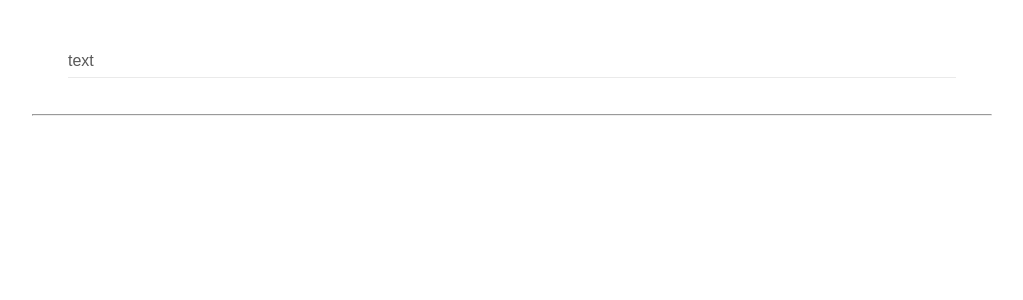
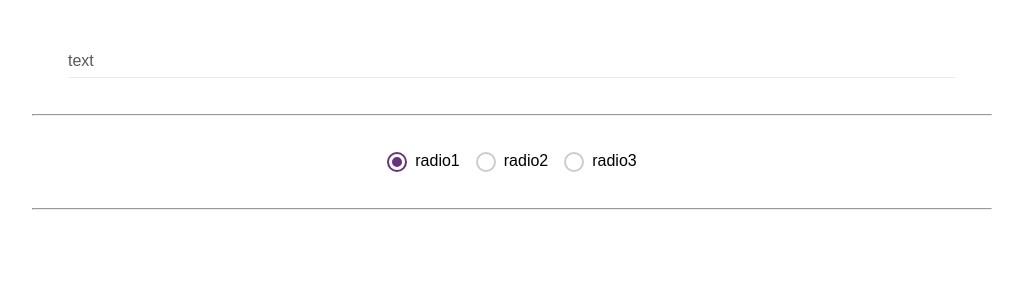
Before and after one commit to chloe463/violet, a React (Create React App) app: page / in a window 1280 px wide. Shown: the top 300 px of the page, without its empty margins (128-1151 px from the left). Built offline with nearby package versions, Linux system fonts and the light colour scheme; the HTML template or start-up script is replaced by a standard one.

Commit message:
feat(Radio): Add Radio component

```diff
--- a/src/App.tsx
+++ b/src/App.tsx
@@ -2,10 +2,12 @@ import * as React from 'react';
 import './App.css';
 
 import InputText from './lib/Forms/InputText/InputText';
+import Radio from './lib/Forms/Radio/Radio';
 
 interface IAppState {
   name: string;
   text: number | string;
+  radio: number | string;
 }
 
 class App extends React.Component<{}, IAppState> {
@@ -13,13 +15,19 @@ class App extends React.Component<{}, IAppState> {
     super(props);
     this.state = {
       name: 'Violet',
-      text: ''
+      radio: 'val1',
+      text: '',
     };
     this.onInputTextChange = this.onInputTextChange.bind(this);
+    this.onRadioChange     = this.onRadioChange.bind(this);
   }
 
   public onInputTextChange(event: any) {
     this.setState({ text: event.target.value });
+  }
+
+  public onRadioChange(event: any) {
+    this.setState({ radio: event.target.value });
   }
 
   public render() {
@@ -33,6 +41,12 @@ class App extends React.Component<{}, IAppState> {
               onChange={this.onInputTextChange}/>
           </div>
           <hr />
+          <div className="Form__element">
+            <Radio name="radio" value="val1" label="radio1" onChange={this.onRadioChange} defaultChecked={this.state.radio==='val1'}/>
+            <Radio name="radio" value="val2" label="radio2" onChange={this.onRadioChange} defaultChecked={this.state.radio==='val2'}/>
+            <Radio name="radio" value="val3" label="radio3" onChange={this.onRadioChange} defaultChecked={this.state.radio==='val3'}/>
+          </div>
+          <hr />
         </form>
       </div>
     );
--- /dev/null
+++ b/src/lib/Forms/Radio/Radio.css
@@ -0,0 +1,90 @@
+.Radio {
+  position: relative;
+  display: inline-flex;
+  margin: 0 8px;
+  cursor: pointer;
+}
+
+.Radio__circleContainer {
+  position: relative;
+  display: inline-block;
+  width: 20px;
+  height: 20px;
+  margin-right: 8px;
+}
+
+.Radio__inputRadio {
+  display: inline-block;
+  opacity: 0;
+  width: 0;
+  height: 0;
+}
+
+.Radio__outerCircle {
+  position: absolute;
+  top: 0;
+  left: 0;
+  display: inline-block;
+  box-sizing: border-box;
+  width: 20px;
+  height: 20px;
+  border: 2px solid #cccccc;
+  border-radius: 50%;
+}
+
+.Radio__innerCircle {
+  position: absolute;
+  top: 3px;
+  left: 3px;
+  display: inline-block;
+  box-sizing: border-box;
+  width: 14px;
+  height: 14px;
+  border: 2px solid #cccccc;
+  border-radius: 50%;
+  transition-property: transform;
+  transition-duration: 200ms;
+  transition-timing-function: ease-out;
+  transform: scale(0);
+}
+
+input[type="radio"].Radio__inputRadio:checked + .Radio__outerCircle {
+  border-color: var(--brand);
+}
+input[type="radio"].Radio__inputRadio:checked ~ .Radio__innerCircle {
+  border-color: white;
+  background-color: var(--brand);
+  transform: scale(1);
+}
+
+input[type="radio"].Radio__inputRadio:checked ~ .Radio__ripple {
+  position: absolute;
+  display: inline-block;
+  background-color: var(--brand);
+  width: 50px;
+  height: 50px;
+  top: -15px;
+  left: -15px;
+  border-radius: 50%;
+  opacity: 0;
+  transform: scale(0);
+  animation: radio-ripple 640ms ease-out;
+}
+
+@keyframes radio-ripple {
+  from {
+    opacity: 1;
+  }
+  40% {
+    transform: scale(1);
+    opacity: 0.1;
+  }
+  90% {
+    transform: scale(1);
+    opacity: 0.05;
+  }
+  to {
+    transform: scale(1);
+    opacity: 0;
+  }
+}
--- /dev/null
+++ b/src/lib/Forms/Radio/Radio.tsx
@@ -0,0 +1,38 @@
+import * as React from 'react';
+import './Radio.css';
+
+export interface IRadioProps {
+  name: string;
+  label: string;
+  value: any;
+  defaultChecked: boolean;
+  onFocus?: (event) => void;
+  onBlur?: (event) => void;
+  onChange: (event) => void;
+}
+
+export default class Radio extends React.Component<IRadioProps> {
+
+  render() {
+    return (
+      <label className="Radio">
+        <span className="Radio__circleContainer">
+          <input
+            type="radio"
+            className="Radio__inputRadio"
+            name={this.props.name}
+            value={this.props.value}
+            onFocus={this.props.onFocus}
+            onBlur={this.props.onBlur}
+            onChange={this.props.onChange}
+            checked={this.props.defaultChecked}
+          />
+          <span className="Radio__outerCircle" />
+          <span className="Radio__innerCircle" />
+          <span className="Radio__ripple" />
+        </span>
+        <span className="Radio__label">{this.props.label}</span>
+      </label>
+    );
+  }
+}
```
